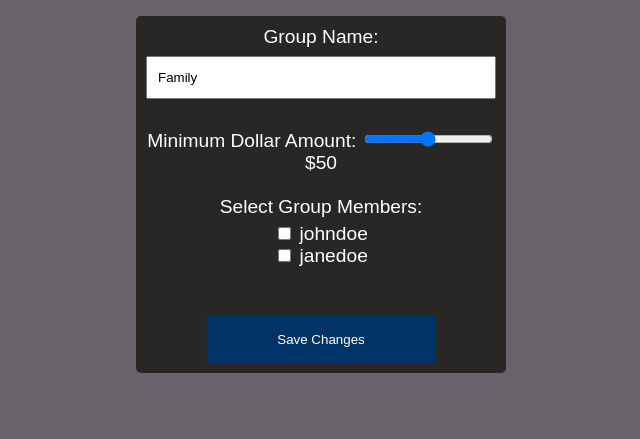
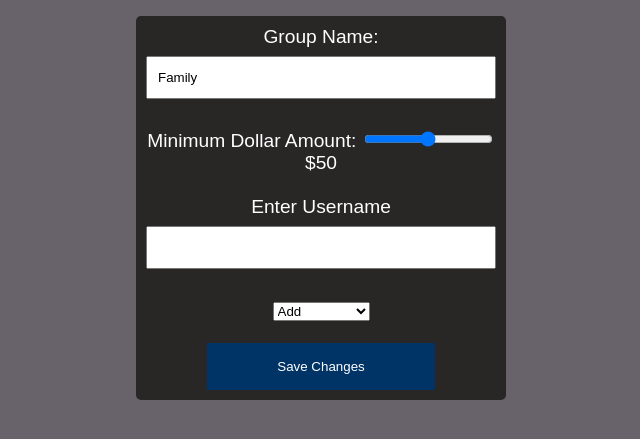
Before and after one commit to Samagoue/UMGC_CMSC495_SPRING_2023_GP2, a Flask app: page /modify-group/1 in a window 1280 px wide. Shown: the part 152-591 px from the top of the page, without its empty margins (319-959 px from the left). Run offline with Flask 3, Linux system fonts and the light colour scheme.

Commit message:
rethinking how modify_group inputs

```diff
--- a/giftpal/templates/modify_group.html
+++ b/giftpal/templates/modify_group.html
@@ -39,7 +39,7 @@
             <label>Confirm Group Password:</label>
             <input type="password" name="confirm_group_password">
             <br><br> -->
-            <label>Select Group Members:</label>
+            <!-- <label>Select Group Members:</label>
             <ul>
                 {% for user in users %}
                 <div>
@@ -48,9 +48,20 @@
                     <label for="user-{{ user.id }}">{{ user.username }}</label>
                 </div>
                 {% endfor %}
-            </ul>
+            </ul> -->
+            <label>Enter Username</label>
+            <input type="text" name="add_user" id="add_user">
             <br><br>
-            <input type="submit" value="Save Changes">
+            <select name="group_modification" id="group_modification">
+                <option value="add">Add</option>
+                <option value="make_admin">Make Admin</option>
+                <option value="delete">Delete</option>
+              </select>
+            <br><br>
+            <!-- <input type="submit" value="Save Changes"> -->
+            <form action="{{ url_for('main.groups') }}">
+                <button type="submit">Save Changes</button>
+            </form>
         </form>
     </div>
 </div>
```
